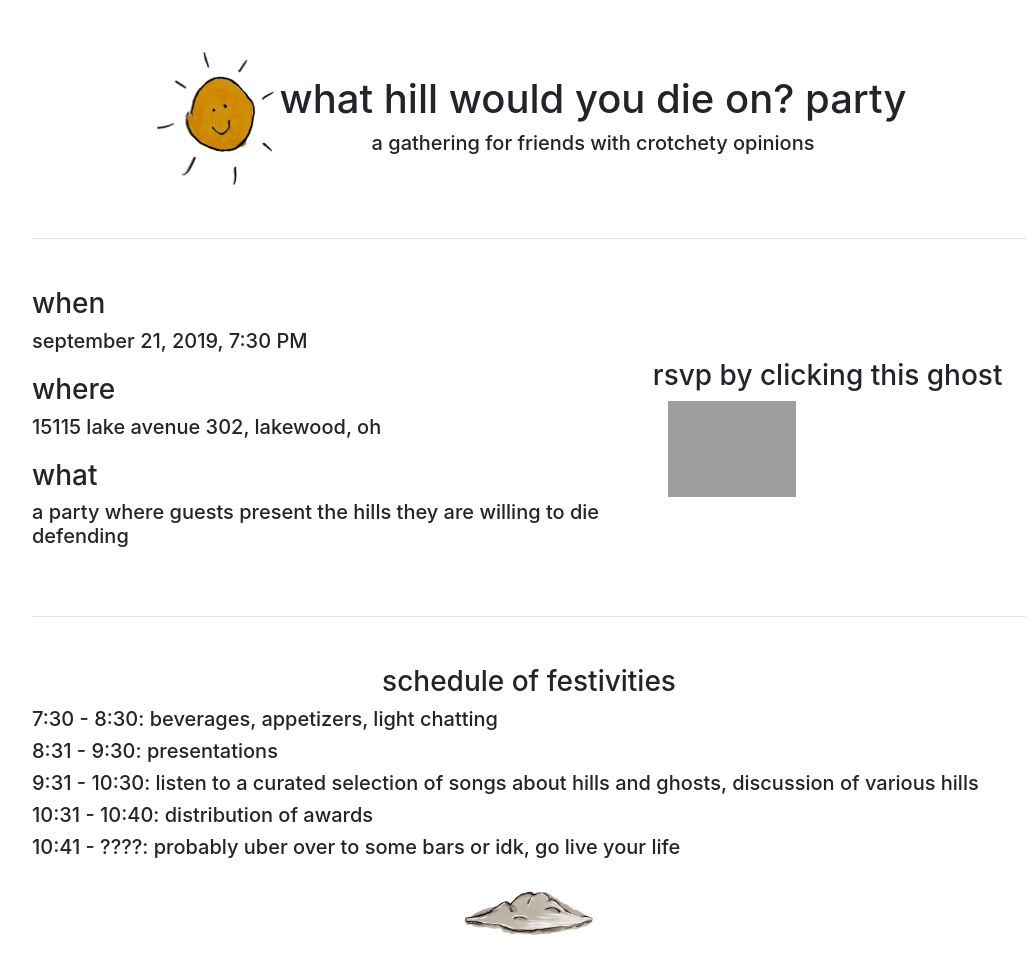
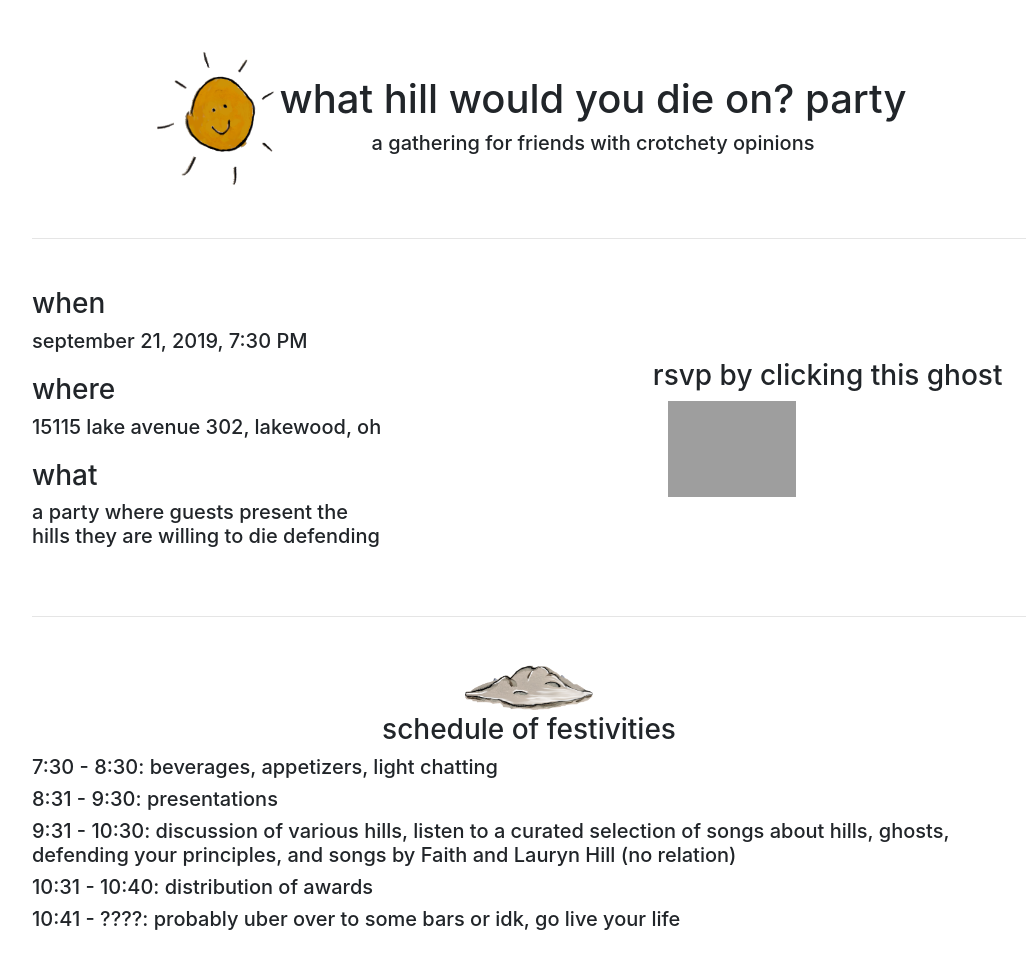
Before and after one commit to hayleyhartman/hilldeath69, a plain HTML site: page index.html in a window 1280 px wide. Shown: the top 953 px of the page, without its empty margins (111-1144 px from the left). Drawn offline with nearby package versions, Linux system fonts and the light colour scheme; grey boxes are pictures that could not be loaded.

Commit message:
gettin crazy

```diff
--- a/index.html
+++ b/index.html
@@ -23,7 +23,7 @@
                 <h5>a gathering for friends with crotchety opinions</h5>
             </div>
         </div>
-        <hr class="my-5">
+        <hr class="my-4 my-md-5">
         <div class="row">
             <div class="col-md-7 text-left">
                 <div class="deets">
@@ -47,26 +47,41 @@
 
             </div>
         </div>
-        <hr class="my-5">
+        <hr class="my-4 my-md-5">
+        <div id="schedule">
+            <div class="drops" id="drops">
+                <img class="cloudy" src="assets/cloudy.png">
+                <img src="assets/raindrop.png" class="drop">
+                <img src="assets/raindrop.png" class="drop">
+                <img src="assets/raindrop.png" class="drop">
+                <img src="assets/raindrop.png" class="drop">
+                <img src="assets/raindrop.png" class="drop">
+                <img src="assets/raindrop.png" class="drop">
+                <img src="assets/raindrop.png" class="drop">
+                <img src="assets/raindrop.png" class="drop">
+
+            </div>
             <h3 class="text-center">schedule of festivities</h3>
             <div class="text-left">
                 <h5>7:30 - 8:30: beverages, appetizers, light chatting</h5>
                 <h5>8:31 - 9:30: presentations</h5>
-            <h5>9:31 - 10:30: listen to a curated selection of songs about hills and ghosts, discussion of various hills
+                <h5>9:31 - 10:30: discussion of various hills, listen to a curated selection of songs about hills,
+                    ghosts,
+                    defending your principles, and songs by Faith and Lauryn Hill (no relation)
                 </h5>
                 <h5>10:31 - 10:40: distribution of awards</h5>
                 <h5>10:41 - ????: probably uber over to some bars or idk, go live your life</h5>
             </div>
-        <img class="cloudy" src="assets/cloudy.png">
+        </div>
 
-        <hr class="my-5">
+        <hr class="my-4 my-md-5">
         <h3 class="text-center">guests</h3>
         <h5>the guest list is intentionally mysterious and features a cast of characters from across the cleveland area
             and beyond. be prepared to talk to strangers and make friends.</h5>
         <h5>attire is recommended.</h5>
         <h5>we will have appetizers and cocktails (hill juices) available but would appreciate guests bringing beverages
             as well.</h5>
-        <hr class="my-5">
+        <hr class="my-4 my-md-5">
         <h3 class="text-center">presentation details</h3>
         <h5 class="text-left">we ask that all guests come prepared with a powerpoint, diorama, brochure, trifold poster,
             or other visual
--- a/javascript.js
+++ b/javascript.js
@@ -1,8 +1,25 @@
 const ghost = document.getElementById("ghost")
 const words = document.getElementById("words")
+const schedule = document.getElementById("schedule")
+const drops = document.getElementsByClassName("drop")
+const dropsId = document.getElementById("drops")
 
 ghost.addEventListener("mouseover", wordsAppear)
+ghost.addEventListener("mouseout", wordsFade)
+schedule.addEventListener("wheel", makeItRain)
 
 function wordsAppear () {
-    words.style.opacity = "0.8"
+    words.style.opacity = "0.6"
 }
+
+function wordsFade () {
+    setTimeout(function(){
+        words.style.opacity = "0"},
+     10000);
+}
+
+function makeItRain () {
+    for (let i = 0; i < drops.length; i++) {
+        drops[i].classList.add("rain")
+    }
+}
--- a/style.css
+++ b/style.css
@@ -34,7 +34,208 @@ body {
     display: none;
 }
 
+.cloudy {
+    width: 45vw;
+    display: block;
+    margin-top: 0rem;
+    position: absolute;
+}
+
+#schedule {
+    height: fit-content;
+}
+
+.row {
+    align-items: center;
+}
+
+.drops {
+    width: 45vw;
+    height: 4rem;
+    margin: 0 auto;
+    text-align: center;
+}
+
+.drops .drop {
+    position: relative;
+    width: 8px;
+    height: auto;
+    display: inline-block;
+    top: 40px;
+    z-index: -1;
+    transition-property: all;
+    transition-duration: 3000ms;
+}
+
+.drops .drop:last-child {
+    margin-top: -4rem;
+}
+.drops .drop:nth-child(2) {
+    margin-top: -3.7rem;
+}
+.drops .drop:nth-child(3) {
+    margin-top: -2rem;
+}
+.drops .drop:nth-child(4) {
+    margin-top: -3.5rem;
+}
+.drops .drop:nth-child(5) {
+    margin-top: -2.9rem;
+}
+.drops .drop:nth-child(6) {
+    margin-top: -4rem;
+}
+.drops .drop:nth-child(7) {
+    margin-top: -3.3rem;
+}
+.drops .drop:nth-child(1) {
+    margin-top: -4.5rem;
+}
+.drops .drop:nth-child(8) {
+    margin-top: -4.5rem;
+}
+
+.drops .drop.rain {
+    top: 325px;
+    margin-top: 5rem;
+}
+
+h5 {
+    font-size: 1rem;
+}
+
+@media(min-width: 375px) {
+    #schedule {
+        height: 340px;
+    }
+    .drops .drop.rain {
+        top: 250px;
+        margin-top: 5rem;
+    }
+
+}
+
+@media(min-width: 450px) {
+    .cloudy {
+        width: 30vw;
+        display: block;
+        margin-top: 0rem;
+        position: absolute;
+    }
+
+    .drops {
+        width: 30vw;
+        height: 6rem;
+        margin: 0 auto;
+        text-align: center;
+    }
+}
+
 @media(min-width: 768px) {
+    h5 {
+        font-size: 1.25rem;
+    }
+    .sunny {
+        max-width: 10vw;
+    }
+
+    .header {
+        display: flex;
+        justify-content: center;
+        align-items: center;
+    }
+
+    .container {
+        width: 80vw;
+    }
+
+    .ghost-div {
+        display: flex;
+        align-items: flex-start;
+        justify-content: space-evenly;
+    }
+
+    .rsvp-ghost {
+        max-width: 10vw;
+        height: auto;
+    }
+
+    .ghost-words {
+        display: block;
+        opacity: 0;
+        max-width: 12vw;
+        transition-property: all;
+        transition-duration: 1000ms;
+    }
+
+    .ghost-words.activate {
+        opacity: 1;
+    }
+
+    .cloudy {
+        width: 20vw;
+        display: block;
+        margin-top: 0rem;
+        position: absolute;
+    }
+
+    #schedule {
+        height: 325px;
+    }
+
+    .drops {
+        width: 20vw;
+        height: 4rem;
+        margin: 0 auto;
+        text-align: center;
+    }
+
+    .drops .drop {
+        position: relative;
+        width: 8px;
+        height: auto;
+        display: inline-block;
+        top: 40px;
+        z-index: -1;
+        transition-property: all;
+        transition-duration: 3000ms;
+    }
+
+    .drops .drop:last-child {
+        margin-top: -4rem;
+    }
+    .drops .drop:nth-child(2) {
+        margin-top: -3.7rem;
+    }
+    .drops .drop:nth-child(3) {
+        margin-top: -2rem;
+    }
+    .drops .drop:nth-child(4) {
+        margin-top: -3.5rem;
+    }
+    .drops .drop:nth-child(5) {
+        margin-top: -2.9rem;
+    }
+    .drops .drop:nth-child(6) {
+        margin-top: -4rem;
+    }
+    .drops .drop:nth-child(7) {
+        margin-top: -3.3rem;
+    }
+    .drops .drop:nth-child(1) {
+        margin-top: -4.5rem;
+    }
+    .drops .drop:nth-child(8) {
+        margin-top: -4.5rem;
+    }
+}
+
+
+@media(min-width: 992px) {
+
+    .deets {
+        max-width: 28vw;
+    }
     .sunny {
         max-width: 10vw;
     }
@@ -74,16 +275,63 @@ body {
 
     .cloudy {
         width: 10vw;
-
+        display: block;
+        margin-top: 0rem;
+        position: absolute;
     }
 
-    .cloud-flex {
-        display: flex;
-        justify-content: space-between;
-        align-items: center;
+    #schedule {
+        height: 285px;
     }
 
-    .row {
-        align-items: center;
+    .drops {
+        width: 10vw;
+        height: 3rem;
+        margin: 0 auto;
+        text-align: center;
+    }
+
+    .drops .drop {
+        position: relative;
+        width: 5px;
+        height: auto;
+        display: inline-block;
+        top: 40px;
+        z-index: -1;
+        transition-property: all;
+        transition-duration: 3000ms;
+    }
+
+    .drops .drop:last-child {
+        margin-top: -5rem;
+    }
+    .drops .drop:nth-child(2) {
+        margin-top: -4.7rem;
+    }
+    .drops .drop:nth-child(3) {
+        margin-top: -3rem;
+    }
+    .drops .drop:nth-child(4) {
+        margin-top: -4.5rem;
+    }
+    .drops .drop:nth-child(5) {
+        margin-top: -3.9rem;
+    }
+    .drops .drop:nth-child(6) {
+        margin-top: -5rem;
+    }
+    .drops .drop:nth-child(7) {
+        margin-top: -4.3rem;
+    }
+    .drops .drop:nth-child(1) {
+        margin-top: -5.5rem;
+    }
+    .drops .drop:nth-child(8) {
+        margin-top: -5.5rem;
+    }
+
+    .drops .drop.rain {
+        top: 225px;
+        margin-top: 5rem;
     }
 }
```
Also changed, not shown: assets/raindrop.png (added). Lines whose indentation alone changed are shown as unchanged.
